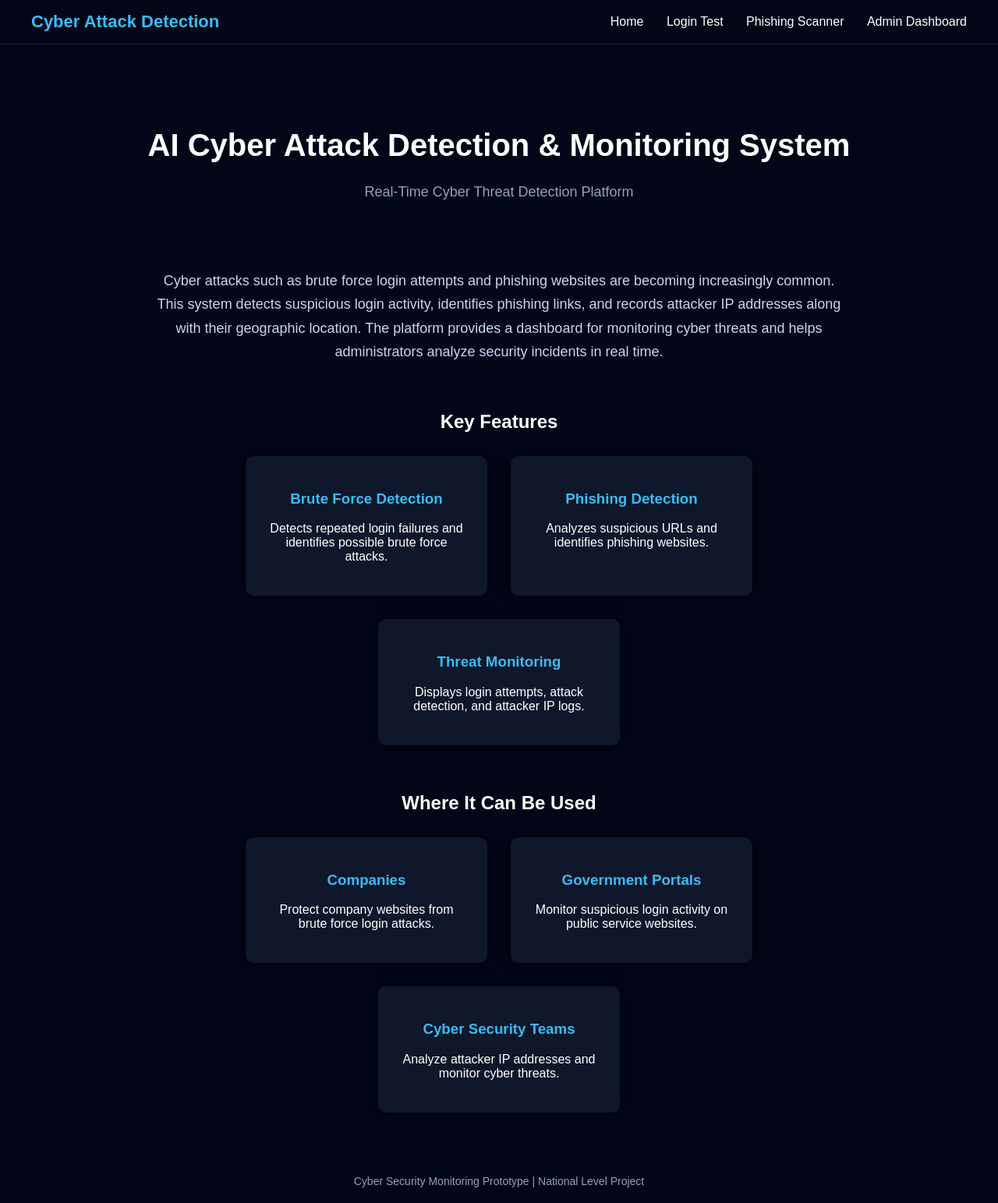
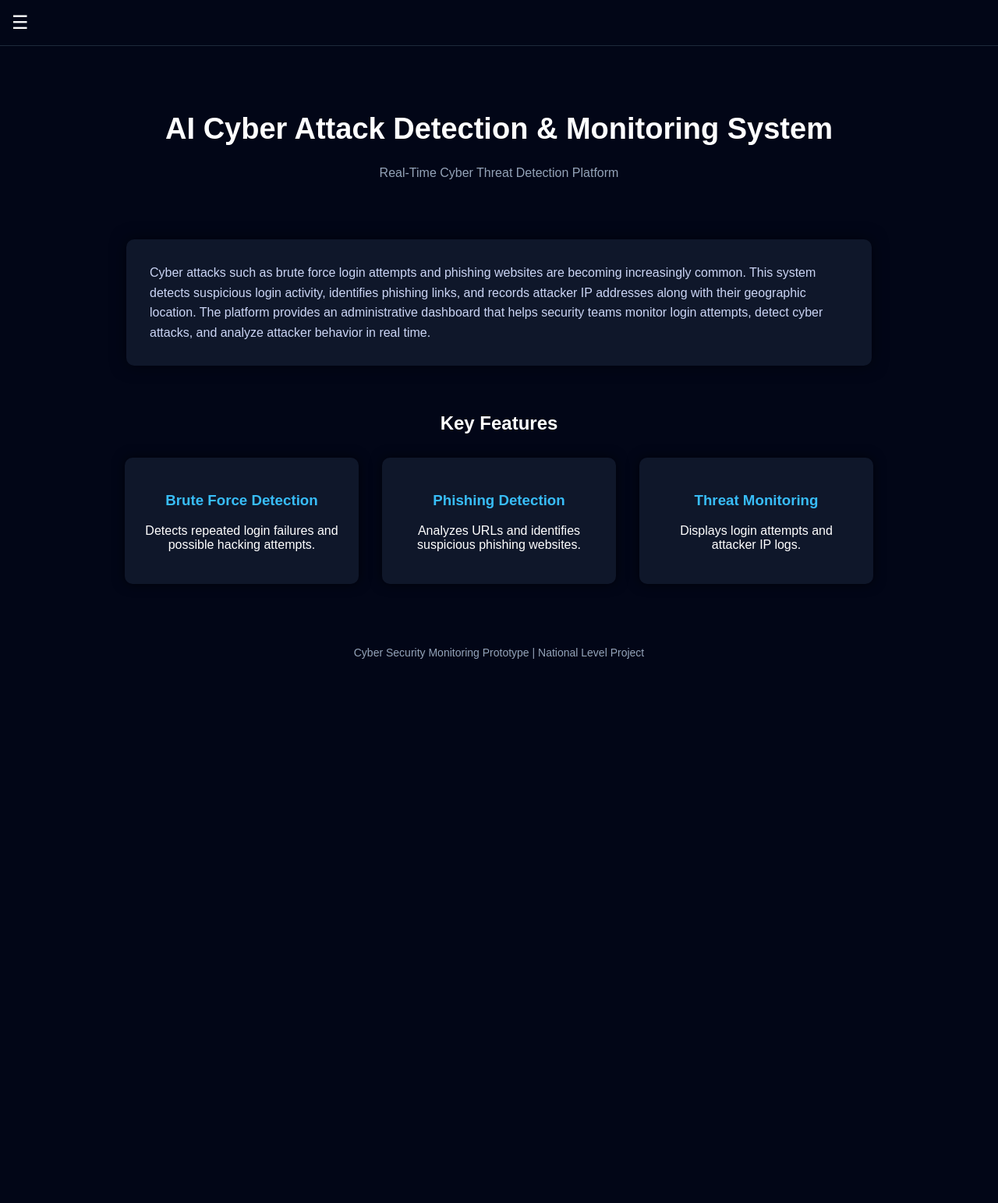
Before and after one commit to ayushbehere21-byte/cyber-attack-detection, a Flask app: page / in a window 1280 px wide. Shown: the whole page at 78% size. After the commit the page ends 845 px from the top, so only its background shows below. Run offline with Flask 3, Linux system fonts and the light colour scheme.

Commit message:
Update home.html

```diff
--- a/templates/home.html
+++ b/templates/home.html
@@ -2,7 +2,7 @@
 <html>
 <head>
 
-<title>AI Cyber Attack Detection System</title>
+<title>Cyber Attack Detection</title>
 
 <style>
 
@@ -13,86 +13,96 @@ color:white;
 margin:0;
 }
 
-/* NAVBAR */
+/* TOP BAR */
 
-.navbar{
+.topbar{
 display:flex;
-justify-content:space-between;
 align-items:center;
-padding:15px 40px;
+padding:15px;
 background:#020617;
 border-bottom:1px solid #1e293b;
 }
 
-.logo{
-font-size:22px;
-font-weight:bold;
-color:#38bdf8;
+.menu-icon{
+font-size:24px;
+cursor:pointer;
 }
 
-.nav-links a{
-margin-left:25px;
+/* SIDEBAR MENU */
+
+.sidebar{
+height:100%;
+width:0;
+position:fixed;
+top:0;
+left:0;
+background:#0f172a;
+overflow-x:hidden;
+transition:0.3s;
+padding-top:60px;
+}
+
+.sidebar a{
+padding:12px 30px;
+display:block;
 color:white;
 text-decoration:none;
-font-size:16px;
+font-size:18px;
 }
 
-.nav-links a:hover{
-color:#38bdf8;
+.sidebar a:hover{
+background:#1e293b;
 }
 
-/* HERO SECTION */
+/* HERO */
 
 .hero{
 text-align:center;
-padding:80px 20px 40px 20px;
+padding:60px 20px 30px 20px;
 }
 
 .hero h1{
-font-size:40px;
+font-size:38px;
 }
 
 .tagline{
 color:#94a3b8;
 margin-top:10px;
-font-size:18px;
 }
 
-/* CONTAINER */
+/* INFO BOX */
 
-.container{
+.info-box{
 width:70%;
 margin:auto;
+background:#0f172a;
+padding:30px;
+border-radius:10px;
 margin-top:30px;
-text-align:center;
-}
-
-/* DESCRIPTION */
-
-.description{
-font-size:18px;
-line-height:1.7;
+box-shadow:0 0 20px rgba(0,0,0,0.5);
 color:#cbd5f5;
+line-height:1.6;
 }
 
 /* CARDS */
 
 .section{
 margin-top:60px;
+text-align:center;
 }
 
-.card-container{
+.cards{
 display:flex;
 justify-content:center;
 gap:30px;
+flex-wrap:wrap;
 margin-top:30px;
-flex-wrap:wrap;
 }
 
 .card{
 background:#0f172a;
+width:250px;
 padding:25px;
-width:260px;
 border-radius:10px;
 box-shadow:0 0 15px rgba(0,0,0,0.6);
 }
@@ -113,24 +123,40 @@ padding-bottom:20px;
 
 </style>
 
+<script>
+
+function openMenu(){
+document.getElementById("menu").style.width="250px";
+}
+
+function closeMenu(){
+document.getElementById("menu").style.width="0";
+}
+
+</script>
+
 </head>
 
 <body>
 
-<!-- NAVBAR -->
+<!-- SIDEBAR -->
 
-<div class="navbar">
+<div id="menu" class="sidebar">
 
-<div class="logo">
-Cyber Attack Detection
-</div>
+<a href="javascript:void(0)" onclick="closeMenu()">Close ✖</a>
 
-<div class="nav-links">
 <a href="/">Home</a>
 <a href="/login">Login Test</a>
 <a href="/phishing">Phishing Scanner</a>
 <a href="/admin">Admin Dashboard</a>
+
 </div>
+
+<!-- TOP BAR -->
+
+<div class="topbar">
+
+<span class="menu-icon" onclick="openMenu()">☰</span>
 
 </div>
 
@@ -146,14 +172,16 @@ Real-Time Cyber Threat Detection Platform
 
 </div>
 
-<div class="container">
+<!-- INFORMATION -->
 
-<div class="description">
+<div class="info-box">
 
 Cyber attacks such as brute force login attempts and phishing websites are becoming increasingly common.
 This system detects suspicious login activity, identifies phishing links, and records attacker IP addresses
-along with their geographic location. The platform provides a dashboard for monitoring cyber threats
-and helps administrators analyze security incidents in real time.
+along with their geographic location.
+
+The platform provides an administrative dashboard that helps security teams monitor login attempts,
+detect cyber attacks, and analyze attacker behavior in real time.
 
 </div>
 
@@ -163,50 +191,21 @@ and helps administrators analyze security incidents in real time.
 
 <h2>Key Features</h2>
 
-<div class="card-container">
+<div class="cards">
 
 <div class="card">
 <h3>Brute Force Detection</h3>
-<p>Detects repeated login failures and identifies possible brute force attacks.</p>
+<p>Detects repeated login failures and possible hacking attempts.</p>
 </div>
 
 <div class="card">
 <h3>Phishing Detection</h3>
-<p>Analyzes suspicious URLs and identifies phishing websites.</p>
+<p>Analyzes URLs and identifies suspicious phishing websites.</p>
 </div>
 
 <div class="card">
 <h3>Threat Monitoring</h3>
-<p>Displays login attempts, attack detection, and attacker IP logs.</p>
-</div>
-
-</div>
-
-</div>
-
-<!-- USE CASES -->
-
-<div class="section">
-
-<h2>Where It Can Be Used</h2>
-
-<div class="card-container">
-
-<div class="card">
-<h3>Companies</h3>
-<p>Protect company websites from brute force login attacks.</p>
-</div>
-
-<div class="card">
-<h3>Government Portals</h3>
-<p>Monitor suspicious login activity on public service websites.</p>
-</div>
-
-<div class="card">
-<h3>Cyber Security Teams</h3>
-<p>Analyze attacker IP addresses and monitor cyber threats.</p>
-</div>
-
+<p>Displays login attempts and attacker IP logs.</p>
 </div>
 
 </div>
```
